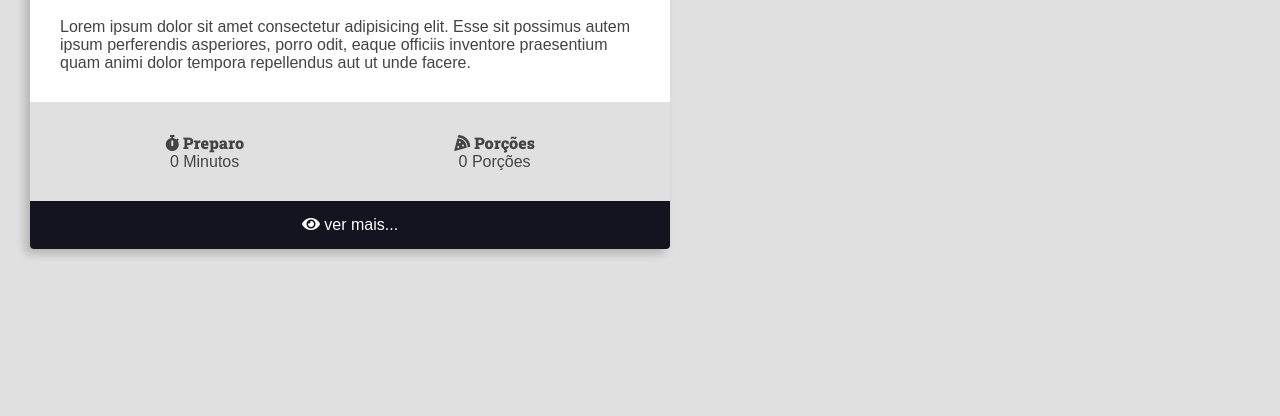
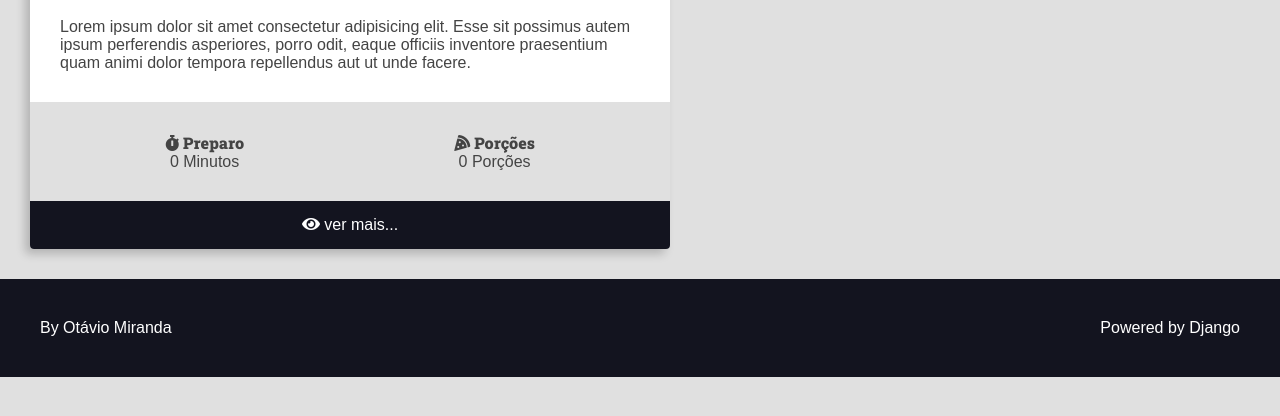
Before and after one commit to alvesdelima/recipies, a Django app: page / in a window 1280 px wide. Shown: the part 332-748 px from the top of the page. Run offline with Django 5.2, Linux system fonts and the light colour scheme; some libraries are stand-ins or nearby versions.

Commit message:
ADD FOOTER

```diff
--- /dev/null
+++ b/recipes/templates/recipes/partials/footer.html
@@ -0,0 +1,8 @@
+<footer class="main-footer">
+    <div class="developer">
+      <a href="https://www.otaviomiranda.com.br/" target="_blank" rel="noreferrer noopener">By Otávio Miranda</a>
+    </div>
+    <div class="powered">
+      <a href="https://www.djangoproject.com/" target="_blank" rel="noreferrer noopener">Powered by Django</a>
+    </div>
+  </footer>
--- a/recipes/templates/recipes/partials/head.html
+++ b/recipes/templates/recipes/partials/head.html
@@ -238,6 +238,23 @@
             filter: brightness(2);
         }
 
+        .main-footer {
+            display: flex;
+            align-items: center;
+            justify-content: space-between;
+            background: var(--color-primary-dark);
+            color: var(--color-white);
+            padding: var(--spacing-gutter-large);
+        }
+        .main-footer a {
+            color: var(--color-white);
+            text-decoration: none;
+            transition: all 300ms ease-in-out;
+        }
+        .main-footer a:hover {
+            filter: brightness(.8);
+        }
+
 
     </style>
 </head>
--- /dev/null
+++ b/recipes/templates/recipes/partials/recipe.html
@@ -0,0 +1,52 @@
+<div class="recipe recipe-list-item">
+    <div class="recipe-cover">
+        <img src="https://via.placeholder.com/1280x720.png/269fe" alt="Temporário">
+    </div>
+    <div class="recipe-title-container">
+        <h2 class="recipe-title">Lorem ipsum dolor sit amet.</h2>
+    </div>
+
+    <div class="recipe-author">
+        <span class="recipe-author-item">
+            <i class="fas fa-user"></i>
+            Otávio Miranda
+        </span>
+        <span class="recipe-author-item">
+            <i class="fas fa-calendar-alt"></i>
+            16/10/2021 às 11:21
+        </span>
+        <span class="recipe-author-item">
+            <a href="/recipes/category/cafe-da-manha/">
+                <i class="fas fa-layer-group"></i>
+                <span>Café da manhã</span>
+            </a>
+        </span>
+    </div>
+
+    <div class="recipe-content">
+        <p>Lorem ipsum dolor sit amet consectetur adipisicing elit. Esse sit possimus autem ipsum perferendis asperiores, porro odit, eaque officiis inventore praesentium quam animi dolor tempora repellendus aut ut unde facere.</p>
+    </div>
+
+    <div class="recipe-meta-container">
+        <div class="recipe-meta recipe-preparation">
+            <h3 class="recipe-meta-title"><i class="fas fa-stopwatch"></i> Preparo</h3>
+            <div class="recipe-meta-text">
+                0 Minutos
+            </div>
+        </div>
+        <div class="recipe-meta recipe-servings">
+            <h3 class="recipe-meta-title"><i class="fas fa-pizza-slice"></i> Porções</h3>
+            <div class="recipe-meta-text">
+                0 Porções
+            </div>
+        </div>
+    </div>
+
+    <footer class="recipe-footer">
+        <a class="recipe-read-more button button-dark button-full-width" href="/recipes/3/">
+            <i class="fas fa-eye"></i>
+            <span>ver mais...</span>
+        </a>
+    </footer>
+
+</div>
```
Also changed, not shown: recipes/templates/recipes/pages/home.html (+3 -52 lines).
